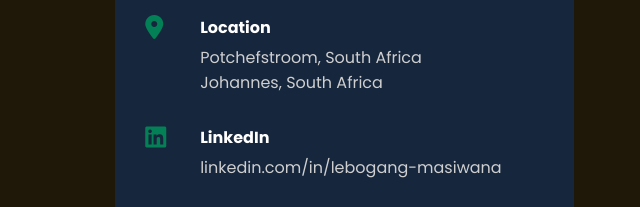
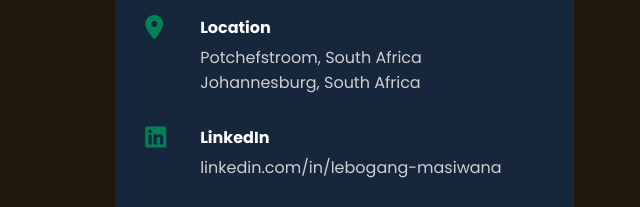
Before and after one commit to LebogangNester/Portfolio, a plain HTML site: page index.html in a window 1280 px wide. Shown: the part 4973-5180 px from the top of the page, 0-640 px from the left. Drawn offline with Linux system fonts and the light colour scheme.

Commit message:
Add files via upload

```diff
--- a/index.html
+++ b/index.html
@@ -288,7 +288,8 @@ View Project
 <p>
 
 Enterprise network for Reception, Design area and Workshop,
-built using Cisco Packet Tracer developed as CMPG 315 group project.
+built using Cisco Packet Tracer developed as CMPG 315 group
+project.
 
 </p>
 
@@ -453,7 +454,7 @@ Contact Me
 <h4>Location</h4>
 
 <p>Potchefstroom, South Africa</p>
-<p>Johannes, South Africa</p>
+<p>Johannesburg, South Africa</p>
 
 </div>
 
```
